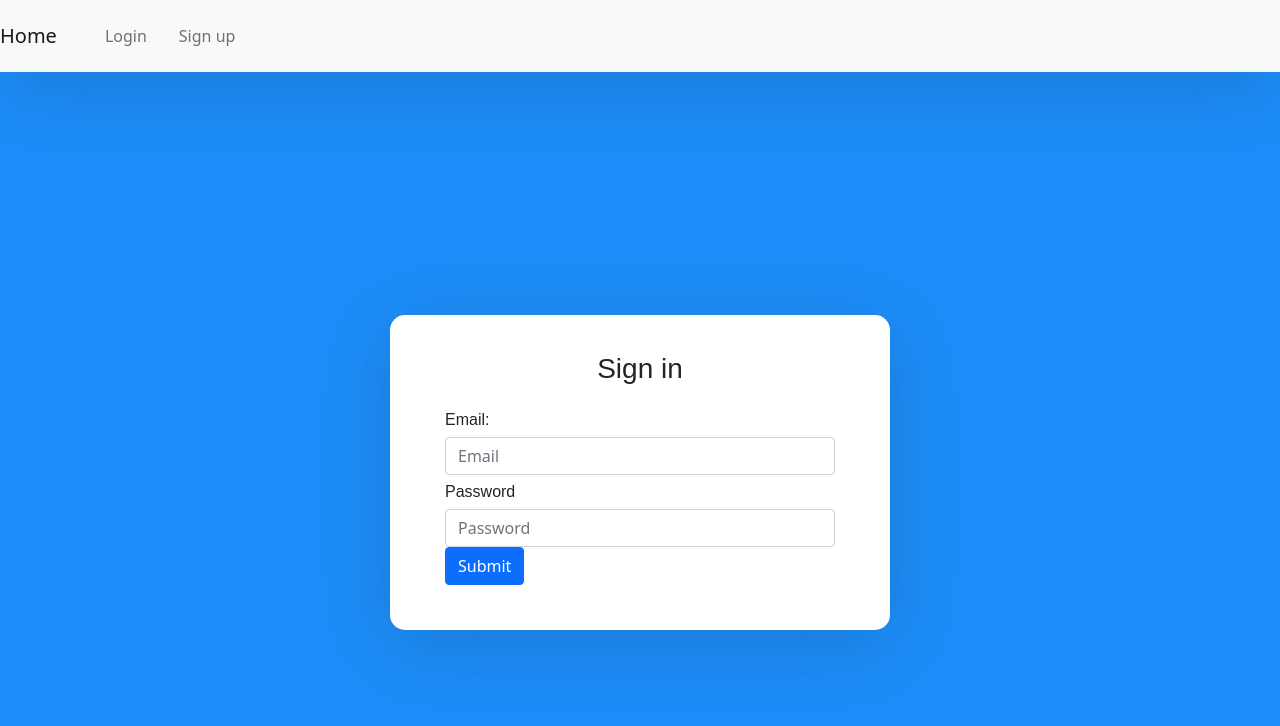
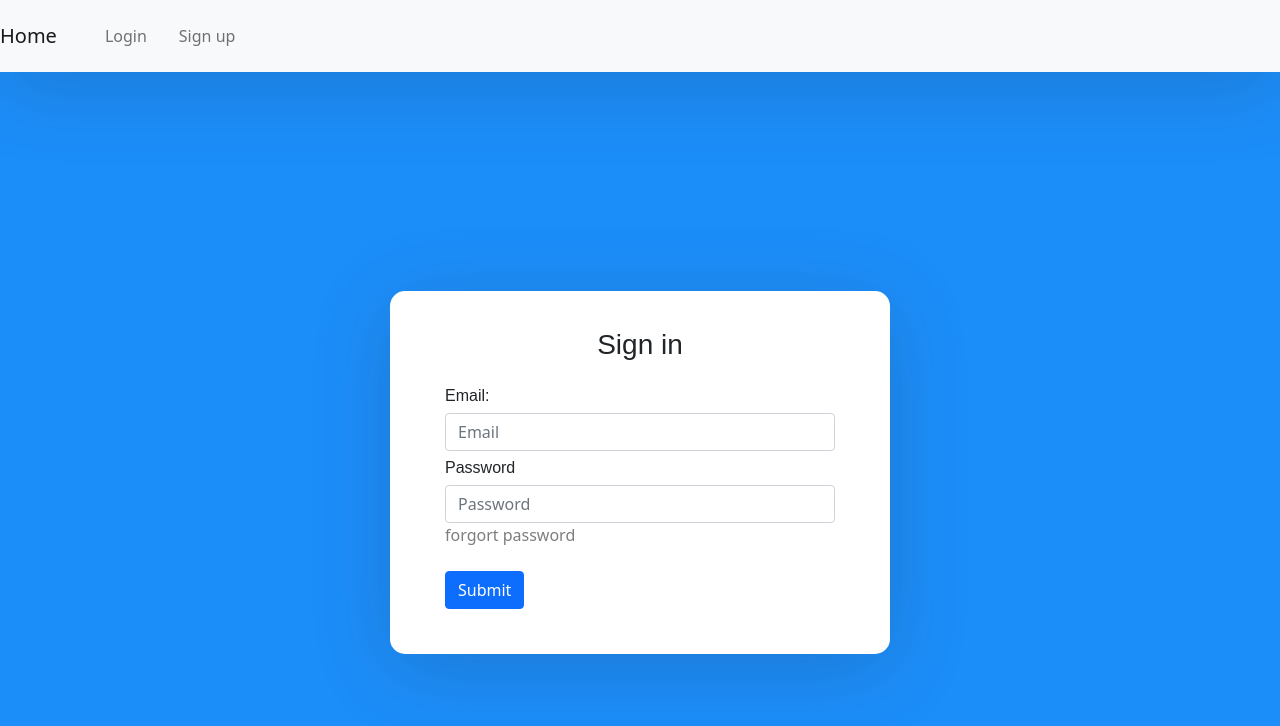
Before and after one commit to B-Tshehla/student-accomodation, a Vue app: page /login in a window 1280 px wide. Shown: the top 726 px of the page. Built offline with nearby package versions, Linux system fonts and the light colour scheme; no server answers.

Commit message:
v1.0.0.22

```diff
--- a/src/components/Login.vue
+++ b/src/components/Login.vue
@@ -26,7 +26,10 @@
 
 
     </div>
-
+    <div>
+    <a class="pass" @click="resetPass">forgort password</a>
+    </div>
+    <br>
     <div>
             <b-button block variant="primary" @click="handleSubmit">Submit</b-button>
     </div>
@@ -41,7 +44,8 @@
 
 <script>
 
-import { getAuth, signInWithEmailAndPassword } from "firebase/auth";
+import { getAuth, signInWithEmailAndPassword,sendPasswordResetEmail } from "firebase/auth";
+
 
 export default {
     name:'Login',
@@ -50,9 +54,9 @@ export default {
 
         data() {
             return {
-                email:'',
-                password:'',
-                errorCode:'hey'
+                email:null,
+                password:null,
+
             }
         },
 
@@ -91,6 +95,26 @@ export default {
 
 
         },
+        resetPass(){
+
+
+
+            const auth = getAuth();
+            const email = "boitumelotshehla@gmail.com";
+            sendPasswordResetEmail(auth, email)
+            .then(() => {
+                // Password reset email sent!
+                // ..
+                 console.log("password")
+            })
+            .catch((error) => {
+                const errorCode = error.code;
+                const errorMessage = error.message;
+
+                console.log(errorMessage)
+                // ..
+  });
+        },
 
 
 
@@ -105,6 +129,12 @@ export default {
         padding-top: 5px;
         size: 2em
     }
+    .pass{
+        cursor: pointer;
+        text-decoration: none;
+        color: #7f7d7d;
+        text-align: right;
+    }
 
 
 
```
